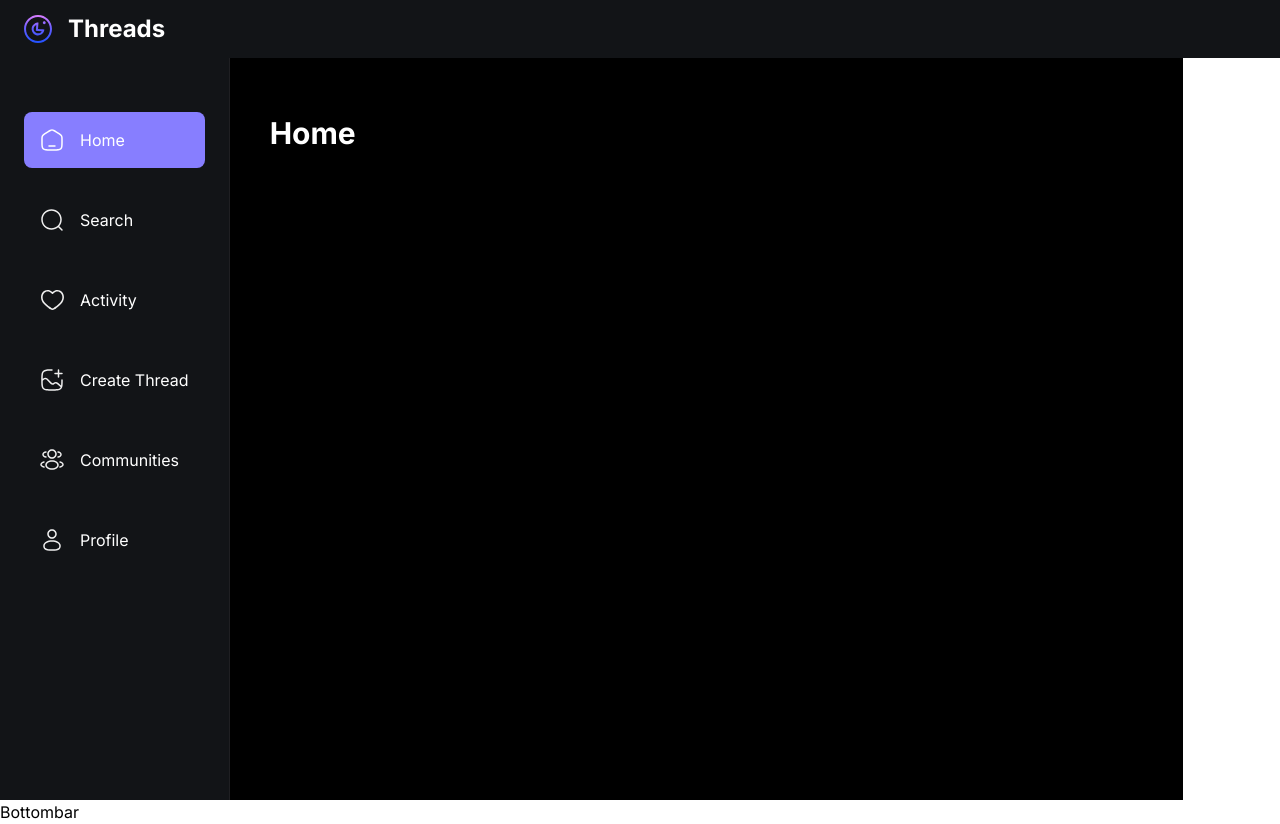
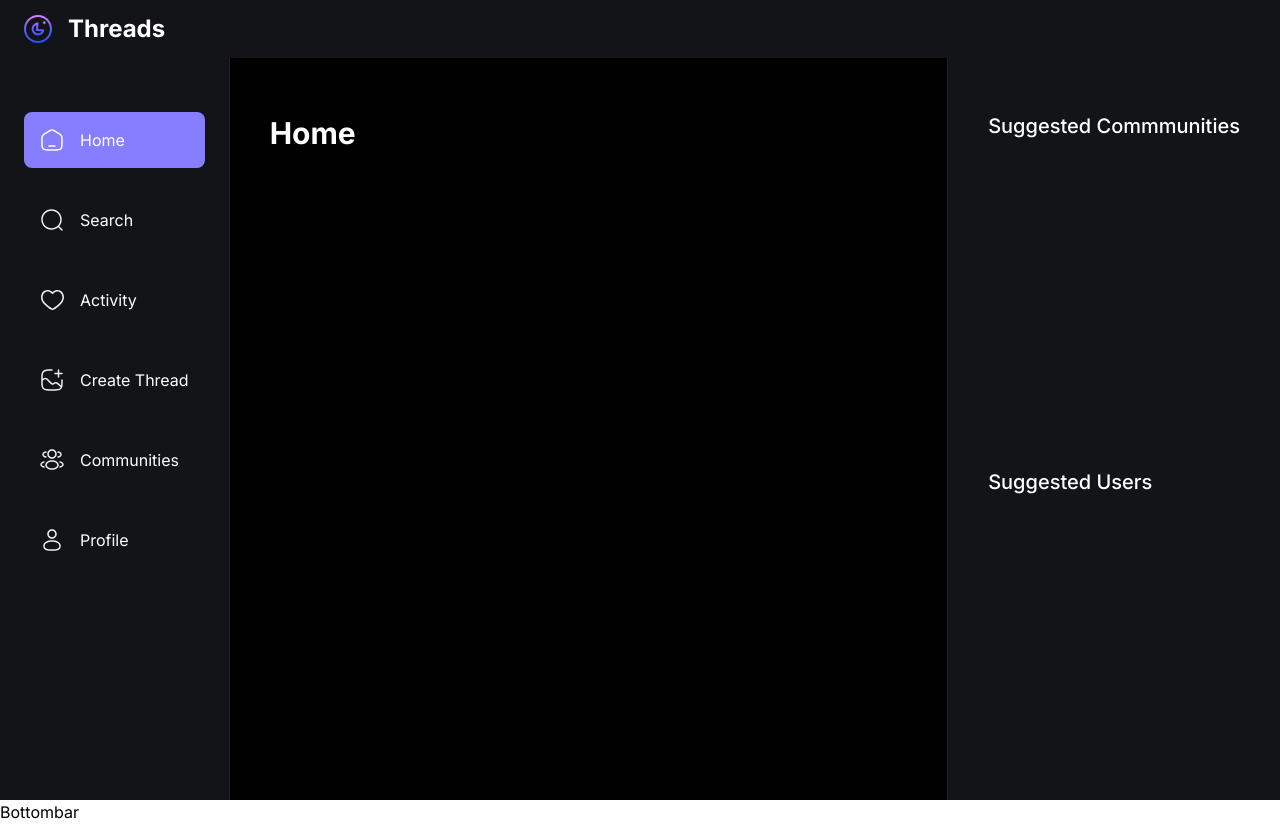
Before and after one commit to GabrielDS2118/ThradsClone, a Next.js app: page / in a window 1280 px wide. Built offline with nearby package versions, Linux system fonts and the light colour scheme; no server answers.

Commit message:
9.Rigth sidebar

```diff
--- a/components/shared/RightSidebar.jsx
+++ b/components/shared/RightSidebar.jsx
@@ -2,7 +2,20 @@ import React from 'react'
 
 const RightSidebar = () => {
   return (
-    <div>RightSidebar</div>
+    <section className='custom-scrollbar rightsidebar'>
+      <div className='flex flex-1 flex-col justify-start'>
+        <h3 className='text-heading4-medium text-light-1'>
+          Suggested Commmunities
+        </h3>
+      </div>
+
+      <div className='flex flex-1 flex-col justify-start'>
+        <h3 className='text-heading4-medium text-light-1'>
+          Suggested Users
+        </h3>
+
+      </div>
+    </section>
   )
 }
 
```
Also changed, not shown: Stepts.txt.
